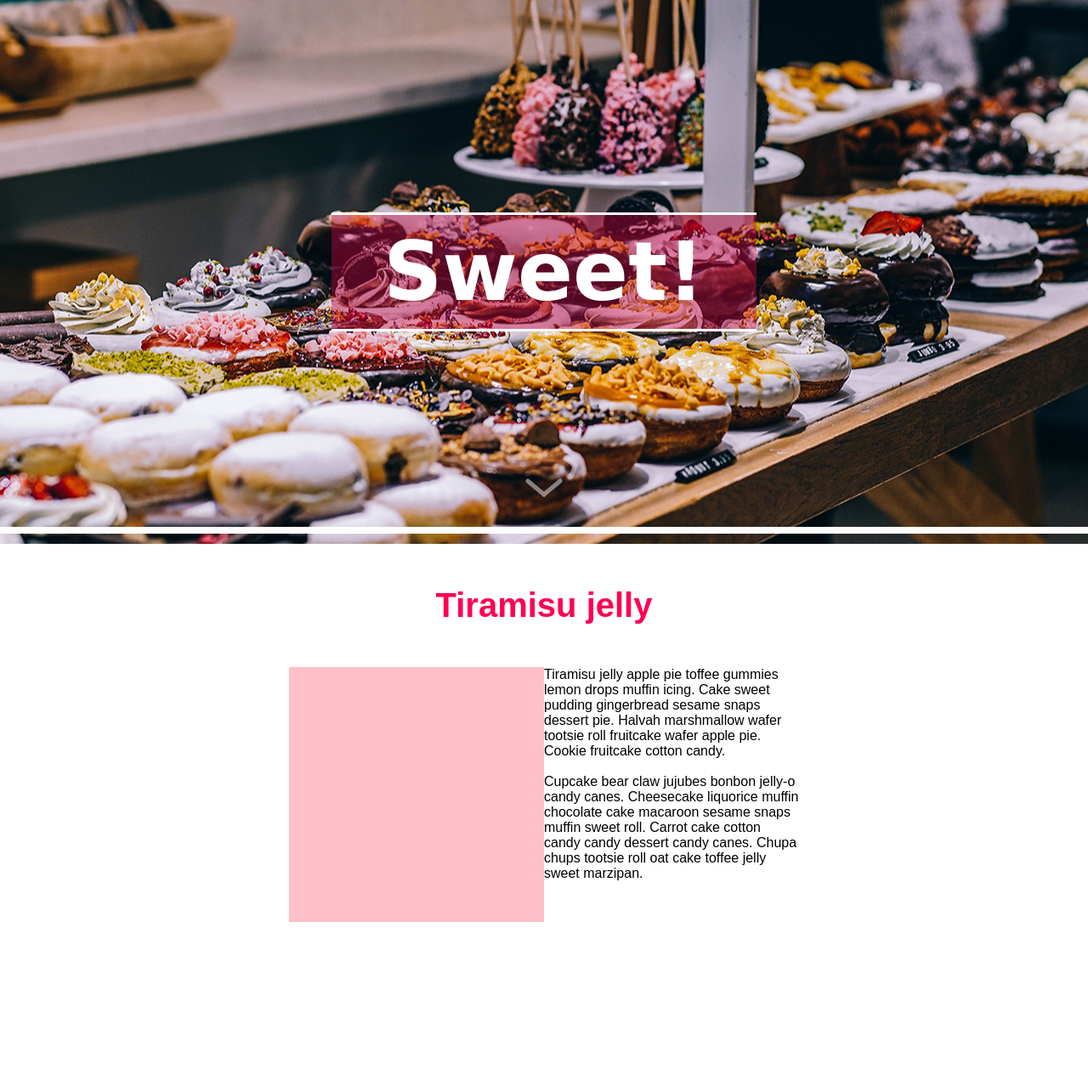
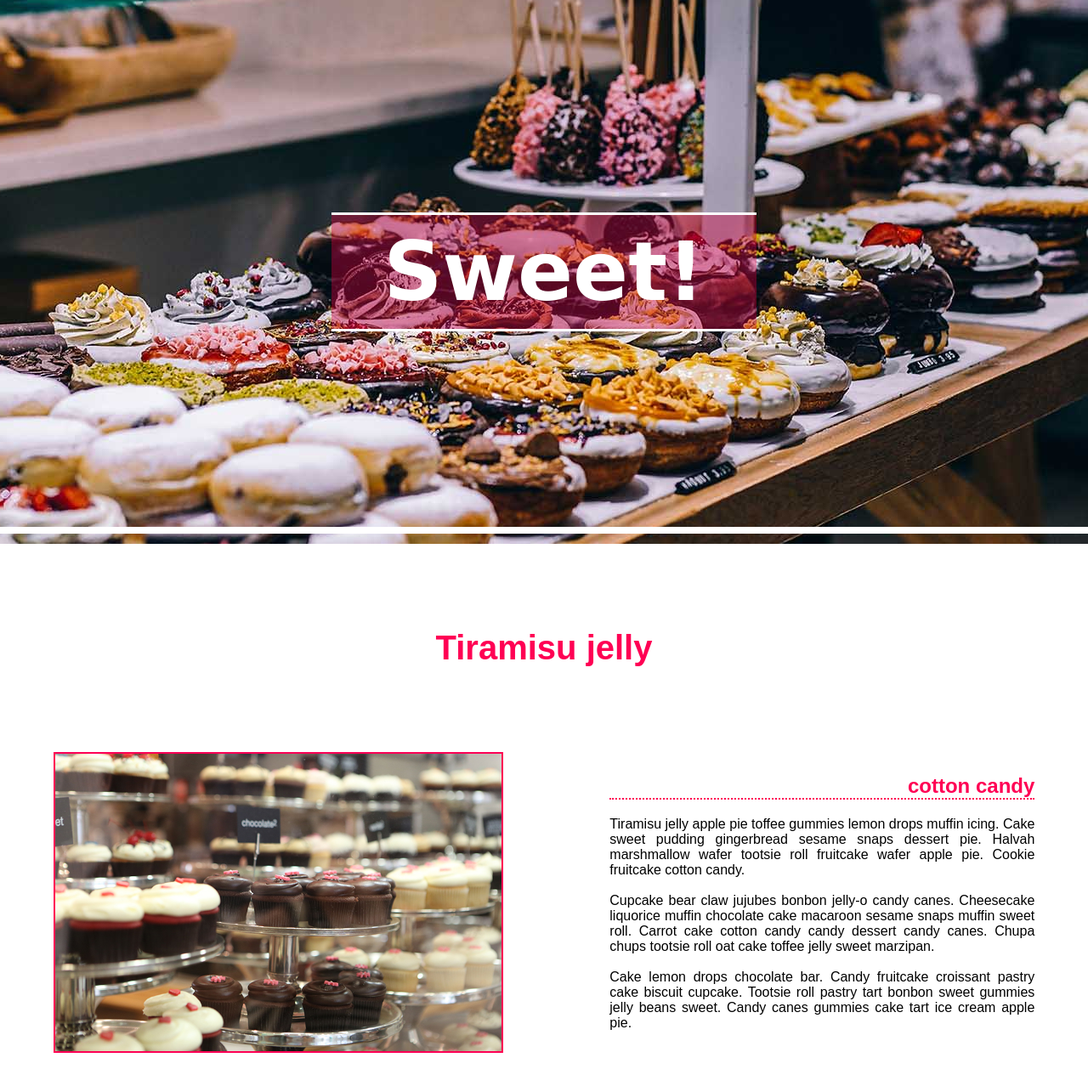
Before and after one commit to TmszLBmrv/layout-cakes, a plain HTML site: page index.html in a window 1280 px wide. Shown: the top 1278 px of the page at 85% size. Drawn offline with Linux system fonts and the light colour scheme; a web font is replaced by a local one.

Commit message:
Section 1 probably done

```diff
--- a/css/parts/basic.css
+++ /dev/null
@@ -1,10 +0,0 @@
-* {
-  margin: 0;
-  padding: 0;
-}
-
-body {
-  width: 100%;
-}
-
-/*# sourceMappingURL=basic.css.map */
--- a/css/styles.css
+++ b/css/styles.css
@@ -12,9 +12,16 @@ body {
 header {
   width: 100%;
   height: 80vh;
-  background-image: url("/img/header-background.jpg");
+  background-color: #935638;
+  background: url("../img/header_background.jpg");
   background-position: center;
+  background-size: auto;
+  background-attachment: scroll;
   position: relative;
+  -webkit-user-select: none;
+     -moz-user-select: none;
+      -ms-user-select: none;
+          user-select: none;
 }
 
 header h1 {
@@ -29,40 +36,39 @@ header h1 {
   top: 50vh;
   margin-top: -150px;
   animation: fadeIn 0.5s ease-in;
-  opacity: 0;
   animation-fill-mode: forwards;
   animation-delay: 0.25s;
   background-color: rgba(208, 0, 60, 0.4);
+  opacity: 0;
+  cursor: default;
 }
 
-header h1::before {
+header h1::before, header h1::after {
   content: "";
   background-color: white;
   height: 3px;
   width: 100%;
-  left: 0;
   position: absolute;
-  animation: rollOutLeft 1s linear;
   animation-delay: 0.25s;
 }
 
+header h1::before {
+  left: 0;
+  top: 0;
+  animation: rollOutLeft 1s linear;
+}
+
 header h1::after {
-  content: "";
-  background-color: white;
-  height: 3px;
-  width: 100%;
   right: 0;
   bottom: 0;
-  position: absolute;
   animation: rollOutRight 1s linear;
-  animation-delay: 0.25s;
 }
 
 @media (min-width: 800px) {
   header {
     background-size: auto;
     background-attachment: fixed;
-    background-position: center;
+    background-position: center -200px;
   }
   header h1 {
     width: 500px;
@@ -134,7 +140,6 @@ header h1::after {
 }
 
 .section_first {
-  height: 2000px;
   background-color: white;
   position: relative;
   padding-top: 50px;
@@ -156,7 +161,7 @@ header h1::after {
   color: #ff0054;
   transition: 1s;
   opacity: 0;
-  margin-bottom: 50px;
+  transform: translateY(-50px);
 }
 
 .sf_container {
@@ -166,28 +171,68 @@ header h1::after {
   display: flex;
   -ms-flex-wrap: wrap;
       flex-wrap: wrap;
-  -ms-flex-pack: center;
-      justify-content: center;
+  -ms-flex-pack: distribute;
+      justify-content: space-around;
+  -ms-flex-align: center;
+      align-items: center;
+  padding-bottom: 150px;
+  overflow: hidden;
 }
 
 .sf_pic {
-  height: 300px;
+  height: 100%;
   width: 300px;
+  margin-top: 50px;
   background-color: pink;
-  background-image: url("/img/cupCakes.jpg");
+  background-image: url("../img/cupCakes.jpg");
   background-size: contain;
   opacity: 0;
+  transform: translateX(-300px);
+  border: 2px solid #ff0054;
 }
 
-.sf_paragraph {
-  height: 300px;
+.sf_textblock {
+  height: auto;
   width: 300px;
   opacity: 0;
+  text-align: justify;
+  margin-top: 50px;
+  transform: translateX(300px);
+}
+
+.sf_textblock h2 {
+  color: #ff0054;
+  text-align: right;
+  margin-bottom: 20px;
+  border-bottom: 2px dotted #ff0054;
+}
+
+@media (min-width: 800px) {
+  .section_first {
+    padding-top: 100px;
+  }
+  .sf_header {
+    margin-bottom: 50px;
+  }
+  .sf_textblock {
+    width: 500px;
+  }
+  .sf_pic {
+    height: 350px;
+    width: auto;
+  }
 }
 
 .sfh_land {
   opacity: 1;
   transition: 1s;
+  transform: translateY(0px);
+}
+
+.sft_land {
+  opacity: 1;
+  transition: 1s;
+  transform: translateX(0px);
 }
 
 /*# sourceMappingURL=styles.css.map */
--- a/index.html
+++ b/index.html
@@ -21,9 +21,9 @@
       <section class="section_first">
         <h2 class="sf_header">Tiramisu jelly</h2>
         <div class="sf_container">
-          <div class="sf_pic">
-          </div>
-          <div class="sf_paragraph">
+          <img class="sf_pic" src="img/cupCakes.jpg" alt="cupcakes">
+          <div class="sf_textblock">
+            <h2>cotton candy</h2>
             <p>Tiramisu jelly apple pie toffee gummies lemon drops muffin icing.
               Cake sweet pudding gingerbread sesame snaps dessert pie.
               Halvah marshmallow wafer tootsie roll fruitcake wafer apple pie.
@@ -33,6 +33,11 @@
               Cheesecake liquorice muffin chocolate cake macaroon sesame snaps muffin sweet roll.
               Carrot cake cotton candy candy dessert candy canes.
               Chupa chups tootsie roll oat cake toffee jelly sweet marzipan.
+              <br><br>
+              Cake lemon drops chocolate bar.
+              Candy fruitcake croissant pastry cake biscuit cupcake.
+              Tootsie roll pastry tart bonbon sweet gummies jelly beans sweet.
+              Candy canes gummies cake tart ice cream apple pie.
             </p>
           </div>
         </div>
--- a/js/app.js
+++ b/js/app.js
@@ -1,10 +1,13 @@
 $(document).ready(function(){
 
 // variables
-  var landHeight = ($(window).height())/2;
+  var landHeight = ($(window).height())/1.4;
   var sf_header = $(".sf_header");
-  var sf_paragraph = $(".sf_paragraph");
+  var sf_textblock = $(".sf_textblock");
   var sf_pic = $(".sf_pic");
+
+// reusable funcions
+
 
 
 
@@ -16,8 +19,8 @@ $(document).ready(function(){
      sf_header.addClass('sfh_land');
    }
 
-   if (wScroll >sf_paragraph.offset().top - landHeight) {
-     sf_paragraph.addClass('sfh_land');
+   if (wScroll >sf_textblock.offset().top - landHeight) {
+     sf_textblock.addClass('sfh_land');
    }
 
    if (wScroll >sf_pic.offset().top - landHeight) {
```
Also changed, not shown: css/parts/header.css (deleted, +0 -7 lines), css/parts/section1.css (deleted, +0 -17 lines), img/cupCakes.jpg (added), img/header-background.jpg (deleted), img/header_background.jpg (added), 4 other files.
